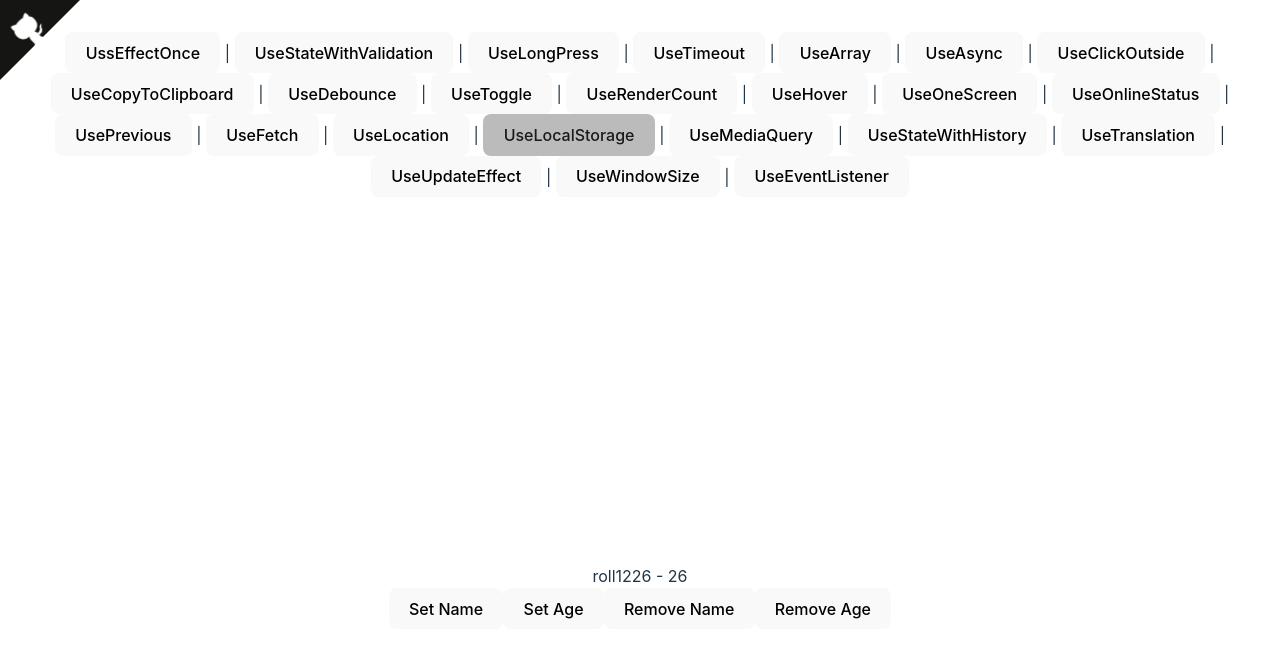
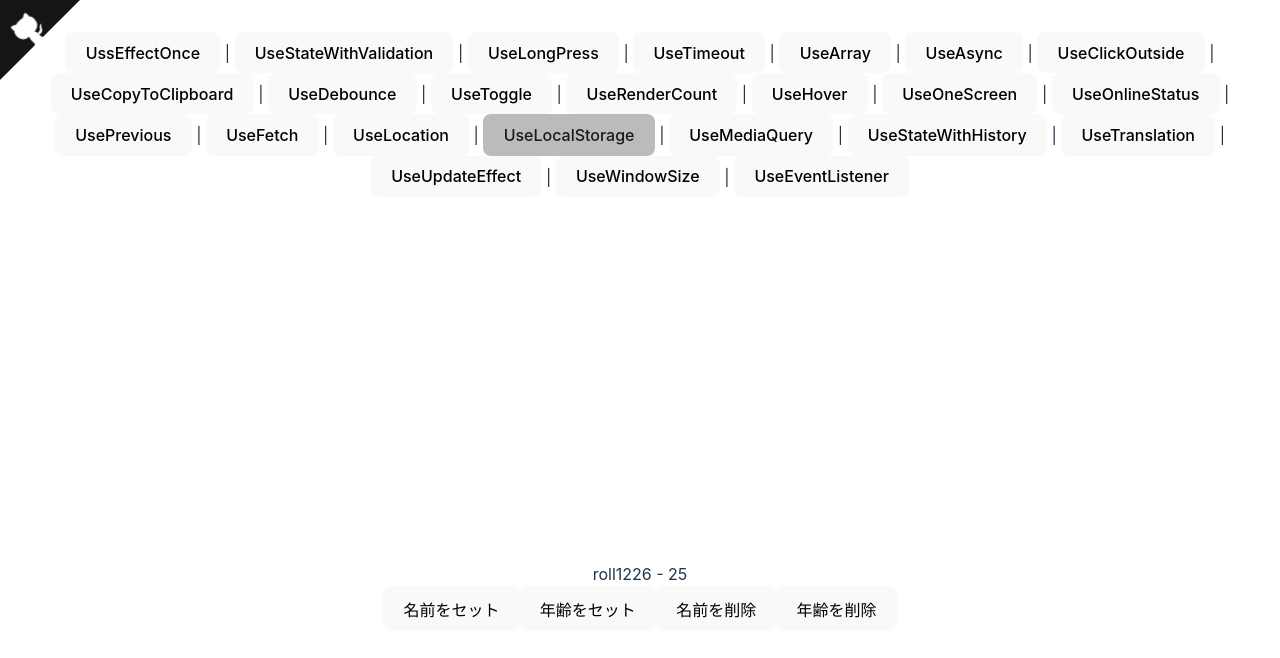
Before and after one commit to roll1226/react-custom-hooks, a React (Vite) app: page /use-local-storage in a window 1280 px wide. Shown: the top 658 px of the page. Built offline with nearby package versions, Linux system fonts and the light colour scheme.

Commit message:
change: text useStorage

```diff
--- a/src/pages/UseStorage.tsx
+++ b/src/pages/UseStorage.tsx
@@ -3,17 +3,17 @@ import { useLocalStorage, useSessionStorage } from "../hooks/useStorage";
 
 const UseStorage: FC = () => {
   const [name, setName, removeName] = useSessionStorage("name", "roll1226");
-  const [age, setAge, removeAge] = useLocalStorage("age", 26);
+  const [age, setAge, removeAge] = useLocalStorage("age", 25);
 
   return (
     <div>
       <div>
         {name} - {age}
       </div>
-      <button onClick={() => setName("John")}>Set Name</button>
-      <button onClick={() => setAge(40)}>Set Age</button>
-      <button onClick={removeName}>Remove Name</button>
-      <button onClick={removeAge}>Remove Age</button>
+      <button onClick={() => setName("ROLL")}>名前をセット</button>
+      <button onClick={() => setAge(30)}>年齢をセット</button>
+      <button onClick={removeName}>名前を削除</button>
+      <button onClick={removeAge}>年齢を削除</button>
     </div>
   );
 };
```
